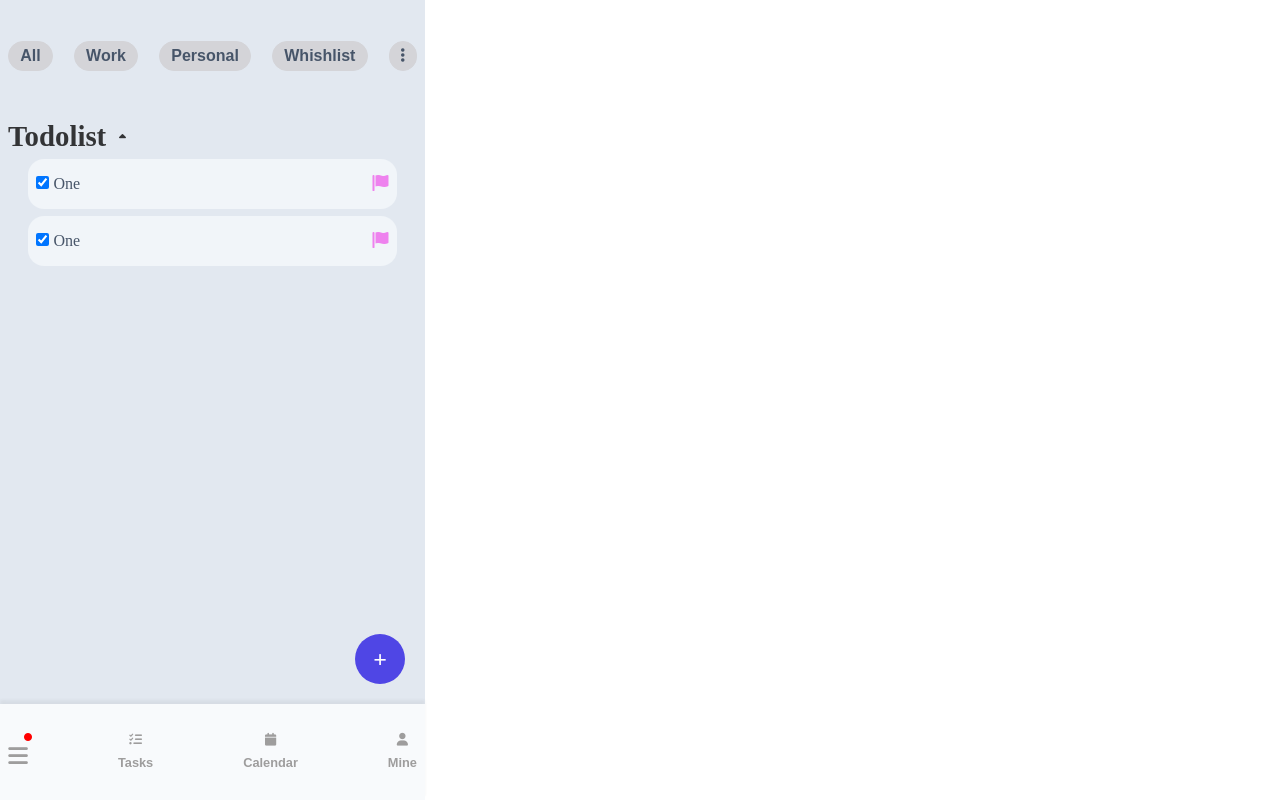
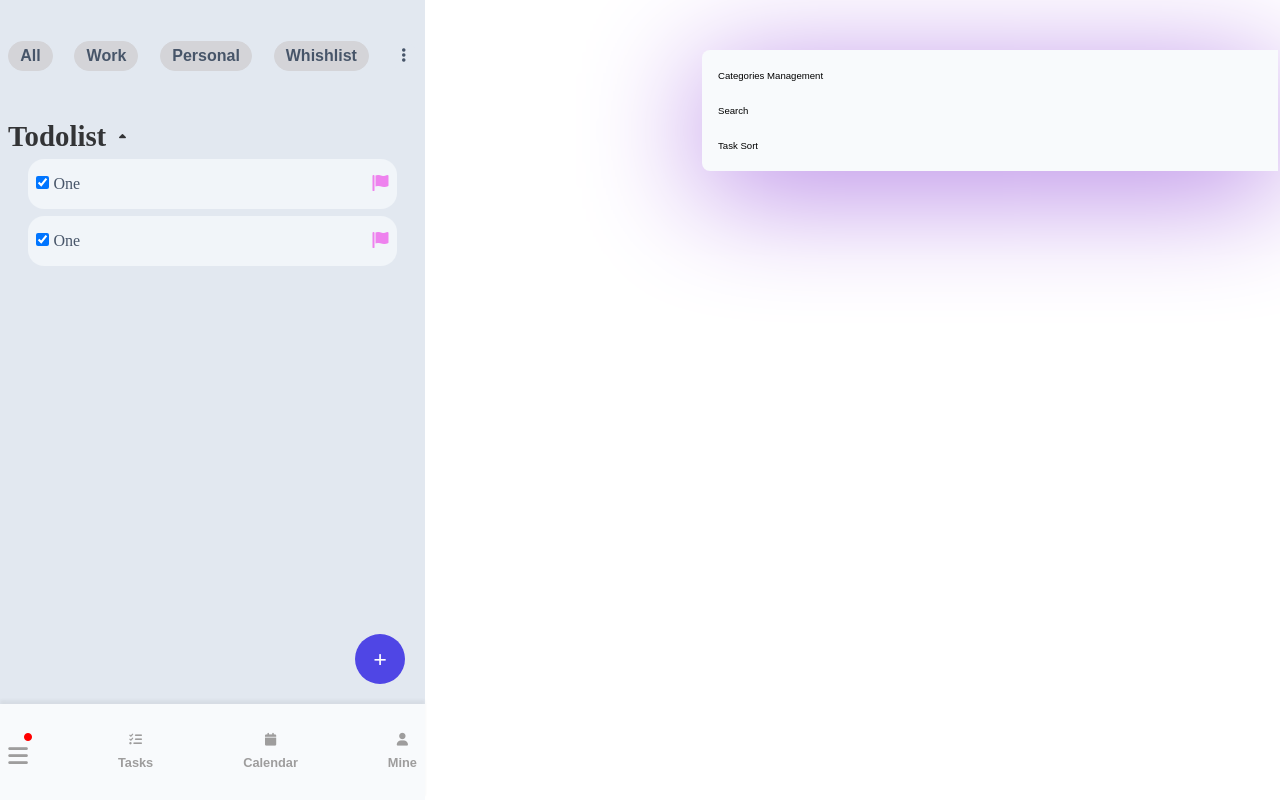
Before and after one commit to elhambanan/ToDoApp, a plain HTML site: page index.html in a window 1280 px wide. Both pictures are taken after a click on the button 402 px from the left and 56 px from the top of the page. Drawn offline with Linux system fonts and the light colour scheme.

Commit message:
add modal

```diff
--- a/index.html
+++ b/index.html
@@ -11,21 +11,13 @@
     <title>Document</title>
 </head>
 <body>
-    <!-- <section class="nav__modal">
-        <div class="modal__wrapper">
-            <div class="modal__box">
-                <ul class="todo__nav-list">
-                    <li class="nav-item">Categories Management</li>
-                    <li class="nav-item">Search</li>
-                    <li class="nav-item">Task Sort</li>
-                </ul>
-                <div class="modal__btn">
-                    <bttton class="btn modal__close">close</bttton>
-                    <bttton class="btn modal__confirm">confirm</bttton>
-                </div>
-            </div>
-        </div>
-    </section> -->
+    <section class="nav__modal">
+            <ul class="todo__nav-list">
+                <li><a href="category" class="nav__link" data-link>Categories Management</a></li>
+                <li><a href="search" class="nav__link"  data-link>Search</a></li>
+                <li><a href="tasks" class="nav__link"  data-link>Task Sort</a></li>
+            </ul>
+    </section>
     <section class="todo">
         <div class="todo__wrapper">
             <nav class="todo__nav block">
@@ -33,7 +25,7 @@
                 <button class="btn">Work</button>
                 <button class="btn">Personal</button>
                 <button class="btn">Whishlist</button>
-                <button class="btn dots modal__show-btn"><i class="fas fa-ellipsis-v"></i></button>
+                <button class="btn dots navbar-modalBtn"><i class="fas fa-ellipsis-v"></i></button>
             </nav>
             <section class="todo__main block">
                 <div class="todo__header">
--- a/style.css
+++ b/style.css
@@ -2,6 +2,7 @@
     padding: 0;
     margin: 0;
     box-sizing: border-box;
+    list-style: none;
 }
 :root {
     --color-primary : #f1f5f9;
@@ -31,6 +32,13 @@ h1 {
 .btn:hover {
     background-color: var(--color-secondary);
     color: var(--color-primary);
+}
+.btn.dots {
+    border: none;
+    background-color: var(--color-background);
+}
+.btn.dots:hover{
+    color: var(--color-font);
 }
 @media screen and (min-width:768px) {
     .btn {
@@ -67,6 +75,51 @@ h1 {
     align-items: center;
     flex: 1;
 }
+/* nav-modal */
+.nav__modal {
+    width: 45%;
+    background-color: #f8fafc;
+    display: flex;
+    flex-direction: column;
+    justify-content: space-between;
+    align-items: flex-start;
+    border-top-left-radius: 0.5rem;
+    border-bottom-left-radius: 0.5rem;
+    box-shadow: 0 20px 120px rgb(181, 132, 230);
+    padding: 0.5rem;
+    opacity: 0;
+    transition: all 0.5s ease-in;
+    transform: -100vh;
+    font-family: Arial, Helvetica, sans-serif;
+    /* box-shadow: 0px 8px 10px rgb(25, 224, 18),
+    -10px 8px 15px rgb(236, 40, 40),
+    10px 8px 15px rgb(60, 25, 88); */
+    position: absolute;
+    right: 2px;
+    top: 50px;
+    z-index: 10;
+}
+.modal__appear {
+    opacity: 1;
+    transition: all 0.5s ease-in;
+}
+.nav__link {
+    font-size: 0.6rem;
+    text-decoration: none;
+    color: var(--mainGrey);
+    display: block;
+    padding: 12px 8px;
+    transition: all 0.3s ease-in-out;
+  }
+  .nav__link:hover {
+    background-color: #eef2f8;
+    color: #2c4982;
+    border-radius: 1.5rem;
+  }
+  .nav__link:link {
+    text-decoration: none;
+  }
+
 
 /* main */
 .todo__main {
@@ -104,7 +157,7 @@ h1 {
     width: 50px;
     height: 50px;
     background-color: #4f46e5;
-    padding: 0.8rem;
+
     border-radius: 100%;
     color: #fff;
     font-size: 1.5rem;
--- a/todoApp.js
+++ b/todoApp.js
@@ -1,11 +1,11 @@
-const showModal = document.querySelector(".modal__show")
+const showNavModal = document.querySelector(".navbar-modalBtn");
+const navbarModal = document.querySelector(".nav__modal");
 
-
-showBtn.addEventListener("click", showModal);
-closeBtn.addEventListener("click", closeModal);
+showNavModal.addEventListener("click", showModal);
+// closeBtn.addEventListener("click", closeModal);
 
 function showModal(params) {
-    modalBox.classList.add("modal__appear");
+    navbarModal.classList.add("modal__appear");
 }
 function closeModal(){
     modalBox.classList.remove("modal__appear");
```
